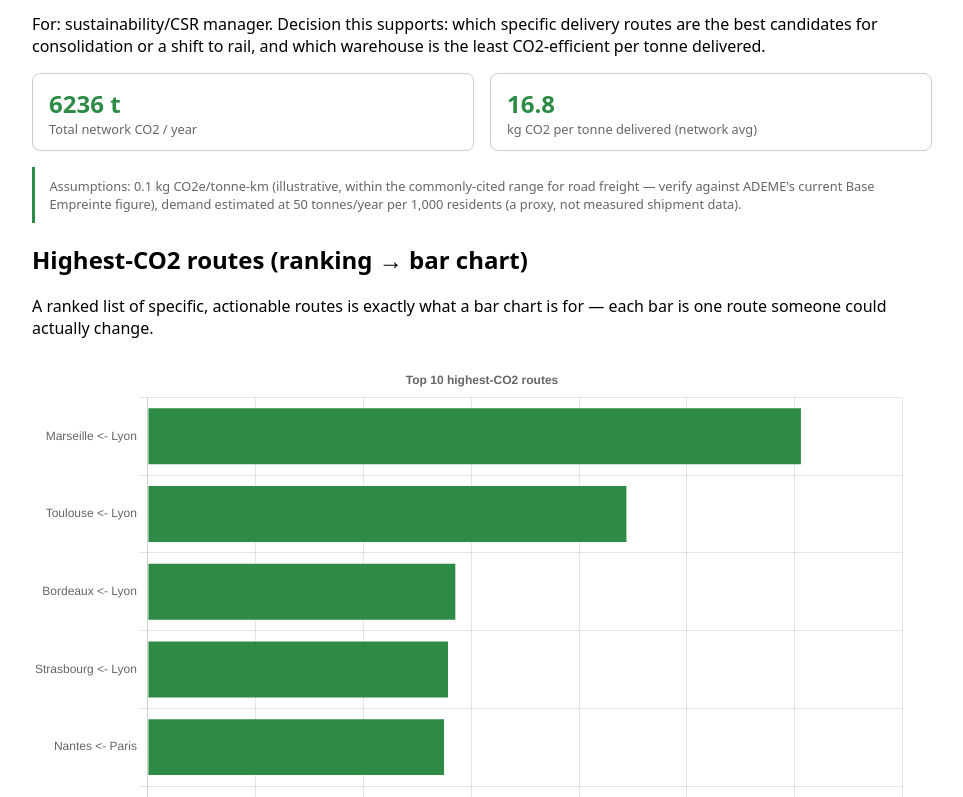
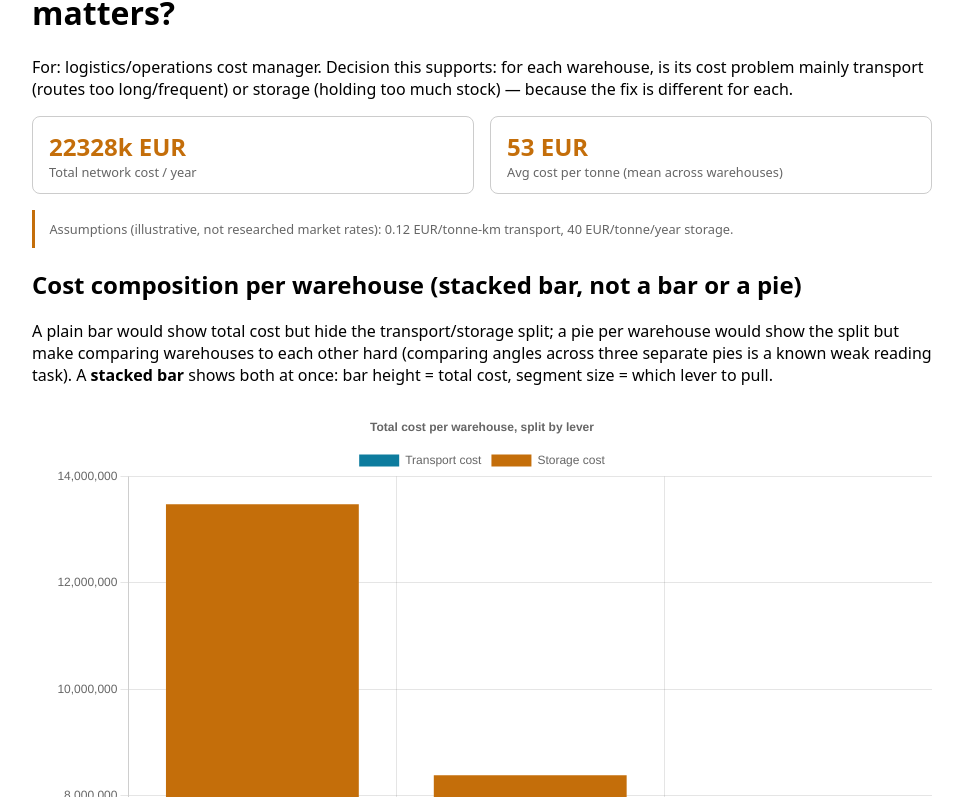
Before and after one commit to exofri/td-logistics-dashboards, a plain HTML site: page docs/cost.html in a window 1280 px wide. Shown: the part 127-924 px from the top of the page, without its empty margins (158-1121 px from the left). Drawn offline with nearby package versions, Linux system fonts and the light colour scheme.

Commit message:
Rename CO2 dashboard to Cost dashboard

```diff
--- a/docs/cost.html
+++ b/docs/cost.html
@@ -2,107 +2,71 @@
 <html lang="en">
 <head>
 <meta charset="utf-8">
-<title>CO2 dashboard — Sustainability</title>
+<title>Cost dashboard — Operations</title>
 <script src="https://cdn.jsdelivr.net/npm/chart.js@4"></script>
-<script src="js/france-map-background.js"></script>
 <style>
   body { font-family: system-ui, sans-serif; max-width: 900px; margin: 2rem auto; padding: 0 1rem; }
   nav a { margin-right: 1rem; }
   .kpis { display: flex; gap: 1rem; flex-wrap: wrap; margin: 1rem 0; }
   .kpi { flex: 1; min-width: 160px; padding: 0.8rem 1rem; border: 1px solid #ccc; border-radius: 8px; }
-  .kpi .value { font-size: 1.5rem; font-weight: bold; color: #2e8b46; }
+  .kpi .value { font-size: 1.5rem; font-weight: bold; color: #c46e0a; }
   .kpi .label { font-size: 0.8rem; color: #666; }
-  #assumptions { font-size: 0.8rem; color: #666; padding: 0.6rem 0.9rem; border-left: 3px solid #2e8b46; margin: 1rem 0; }
+  #assumptions { font-size: 0.8rem; color: #666; padding: 0.6rem 0.9rem; border-left: 3px solid #c46e0a; margin: 1rem 0; }
   canvas { margin-top: 1.5rem; }
+  table { width: 100%; border-collapse: collapse; margin-top: 1rem; font-size: 0.85rem; }
+  th, td { text-align: left; padding: 0.3rem 0.5rem; border-bottom: 1px solid #ddd; }
 </style>
 </head>
 <body>
-  <nav><a href="index.html">Overview</a> | <strong>CO2 (sustainability)</strong> | <a href="cost.html">Cost (operations)</a> | <a href="network.html">Network (strategy)</a></nav>
-  <h1>Which routes should we prioritize to cut network CO2?</h1>
-  <p>For: sustainability/CSR manager. Decision this supports: which specific delivery routes are the best candidates for consolidation or a shift to rail, and which warehouse is the least CO2-efficient per tonne delivered.</p>
+  <nav><a href="index.html">Overview</a> | <a href="co2.html">CO2 (sustainability)</a> | <strong>Cost (operations)</strong> | <a href="network.html">Network (strategy)</a></nav>
+  <h1>Where does logistics cost concentrate, and which lever matters?</h1>
+  <p>For: logistics/operations cost manager. Decision this supports: for each warehouse, is its cost problem mainly transport (routes too long/frequent) or storage (holding too much stock) — because the fix is different for each.</p>
   <div class="kpis" id="kpis">Loading...</div>
   <div id="assumptions"></div>
 
-  <h2>Highest-CO2 routes (ranking → bar chart)</h2>
-  <p>A ranked list of specific, actionable routes is exactly what a bar chart is for — each bar is one route someone could actually change.</p>
-  <canvas id="topLinksChart" height="280"></canvas>
+  <h2>Cost composition per warehouse (stacked bar, not a bar or a pie)</h2>
+  <p>A plain bar would show total cost but hide the transport/storage split; a pie per warehouse would show the split but make comparing warehouses to each other hard (comparing angles across three separate pies is a known weak reading task). A <strong>stacked bar</strong> shows both at once: bar height = total cost, segment size = which lever to pull.</p>
+  <canvas id="stackedChart" height="280"></canvas>
 
-  <h2>Where emissions concentrate (spatial → scatter over a real France outline)</h2>
-  <p>This decision is inherently about geography — which <em>region</em> to target for consolidation — so a plain ranking isn't enough; we plot each city at its real coordinates, colored by its CO2 contribution, over a real (simplified) outline of France so "where" reads at a glance instead of requiring you to mentally place bare longitude/latitude numbers. Existing warehouses get their own marker <em>shape</em> (a triangle), not just a color — a shape difference survives grayscale printing and color-blindness in a way color alone doesn't, and it answers a second real question at a glance: is CO2 concentrating near a warehouse (fixable by re-routing) or far from every warehouse (fixable only by opening a new one)?</p>
-  <canvas id="mapChart" height="360"></canvas>
+  <h2>Highest-cost individual routes (table, not a chart)</h2>
+  <p>A manager negotiating a specific route needs the exact number, not a visual estimate — same reasoning this course used for every other "exact figures a person will act on" table (e.g. the offer table in Smart Internship Match).</p>
+  <table id="topLinksTable"><thead><tr><th>City</th><th>Warehouse</th><th>Distance (km)</th><th>Transport cost (EUR/year)</th></tr></thead><tbody></tbody></table>
 
 <script>
-fetch('data/co2.json')
+fetch('data/cost.json')
   .then(r => r.json())
   .then(data => {
+    const byWh = data.by_warehouse || [];
+    const totalCost = byWh.reduce((s, w) => s + w.total_cost_eur, 0);
+    const avgCostPerTonne = byWh.length ? (byWh.reduce((s, w) => s + w.cost_eur_per_tonne, 0) / byWh.length) : 0;
+
     document.getElementById('kpis').innerHTML = `
-      <div class="kpi"><div class="value">${(data.total_co2_kg / 1000).toFixed(0)} t</div><div class="label">Total network CO2 / year</div></div>
-      <div class="kpi"><div class="value">${data.co2_kg_per_tonne_network_avg}</div><div class="label">kg CO2 per tonne delivered (network avg)</div></div>
+      <div class="kpi"><div class="value">${(totalCost / 1000).toFixed(0)}k EUR</div><div class="label">Total network cost / year</div></div>
+      <div class="kpi"><div class="value">${avgCostPerTonne.toFixed(0)} EUR</div><div class="label">Avg cost per tonne (mean across warehouses)</div></div>
     `;
     document.getElementById('assumptions').innerHTML =
-      `Assumptions: ${data.assumptions.co2_factor_kg_per_tonne_km} kg CO2e/tonne-km (illustrative, within the commonly-cited range for road freight — verify against ADEME's current Base Empreinte figure), ` +
-      `demand estimated at ${data.assumptions.tonnes_per_1000_residents_per_year} tonnes/year per 1,000 residents (a proxy, not measured shipment data).`;
+      `Assumptions (illustrative, not researched market rates): ${data.assumptions.cost_eur_per_tonne_km} EUR/tonne-km transport, ` +
+      `${data.assumptions.storage_cost_eur_per_tonne_year} EUR/tonne/year storage.`;
 
-    const top = data.top_links || [];
-    new Chart(document.getElementById('topLinksChart'), {
+    new Chart(document.getElementById('stackedChart'), {
       type: 'bar',
-      data: { labels: top.map(l => `${l.city} <- ${l.warehouse}`), datasets: [{ label: 'CO2 (kg/year)', data: top.map(l => l.co2_kg), backgroundColor: '#2e8b46' }] },
-      options: { indexAxis: 'y', plugins: { legend: { display: false }, title: { display: true, text: 'Top 10 highest-CO2 routes' } } },
+      data: {
+        labels: byWh.map(w => w.warehouse),
+        datasets: [
+          { label: 'Transport cost', data: byWh.map(w => w.transport_cost_eur), backgroundColor: '#0d7c9e' },
+          { label: 'Storage cost', data: byWh.map(w => w.storage_cost_eur), backgroundColor: '#c46e0a' },
+        ],
+      },
+      options: {
+        plugins: { title: { display: true, text: 'Total cost per warehouse, split by lever' } },
+        scales: { x: { stacked: true }, y: { stacked: true, title: { display: true, text: 'EUR / year' } } },
+      },
     });
 
-    const cities = data.all_cities || [];
-    const maxCo2 = Math.max(...cities.map(c => c.co2_kg), 1);
-    const warehouses = cities.filter(c => c.is_warehouse);
-    const served = cities.filter(c => !c.is_warehouse);
-    new Chart(document.getElementById('mapChart'), {
-      type: 'scatter',
-      data: {
-        // Two datasets, not one, specifically so the warehouse cities get
-        // their own legend entry and a shape (triangle) that reads as
-        // "different kind of thing" at a glance, not just a bigger dot --
-        // a shape difference survives grayscale printing and color-blindness
-        // in a way a color-only distinction doesn't.
-        datasets: [
-          {
-            label: 'Existing warehouse',
-            data: warehouses.map(c => ({ x: c.lon, y: c.lat, co2: c.co2_kg, city: c.city, warehouse: c.warehouse })),
-            backgroundColor: '#1a1a2e',
-            pointStyle: 'triangle',
-            pointRadius: 10,
-            pointBorderColor: '#fff',
-            pointBorderWidth: 1,
-          },
-          {
-            label: 'City (size/color = CO2 contribution)',
-            data: served.map(c => ({ x: c.lon, y: c.lat, co2: c.co2_kg, city: c.city, warehouse: c.warehouse })),
-            backgroundColor: served.map(c => `hsl(${Math.max(0, 120 - 120 * (c.co2_kg / maxCo2))}, 70%, 45%)`),
-            pointStyle: 'circle',
-            pointRadius: served.map(c => 4 + 12 * Math.sqrt(c.co2_kg / maxCo2)),
-          },
-        ],
-      },
-      // franceBackgroundPlugin (js/france-map-background.js, Step 7) draws a
-      // real, simplified France outline behind the points, using the chart's
-      // own scale conversion -- see Step 7 for why this stays aligned at any
-      // canvas size, unlike a separately-positioned background image.
-      plugins: [franceBackgroundPlugin],
-      options: {
-        plugins: {
-          legend: { position: 'bottom' },
-          title: { display: true, text: 'Real coordinates over a real France outline — triangle = existing warehouse, bigger/redder circle = more CO2' },
-          tooltip: { callbacks: { label: (item) => {
-            const c = item.raw;
-            return item.datasetIndex === 0
-              ? [`${c.city} (existing warehouse)`]
-              : [`${c.city} -> ${c.warehouse}`, `${c.co2.toFixed(0)} kg CO2/year`];
-          } } },
-        },
-        scales: {
-          x: { title: { display: true, text: 'Longitude' }, min: FRANCE_BBOX.minLon, max: FRANCE_BBOX.maxLon },
-          y: { title: { display: true, text: 'Latitude' }, min: FRANCE_BBOX.minLat, max: FRANCE_BBOX.maxLat },
-        },
-      },
-    });
+    const tbody = document.querySelector('#topLinksTable tbody');
+    tbody.innerHTML = (data.top_links || []).map(l => `
+      <tr><td>${l.city}</td><td>${l.warehouse}</td><td>${l.distance_km}</td><td>${l.transport_cost_eur.toFixed(0)}</td></tr>
+    `).join('');
   })
   .catch(err => { document.getElementById('kpis').innerHTML = '<p>Could not load data (' + err + ').</p>'; });
 </script>
```
